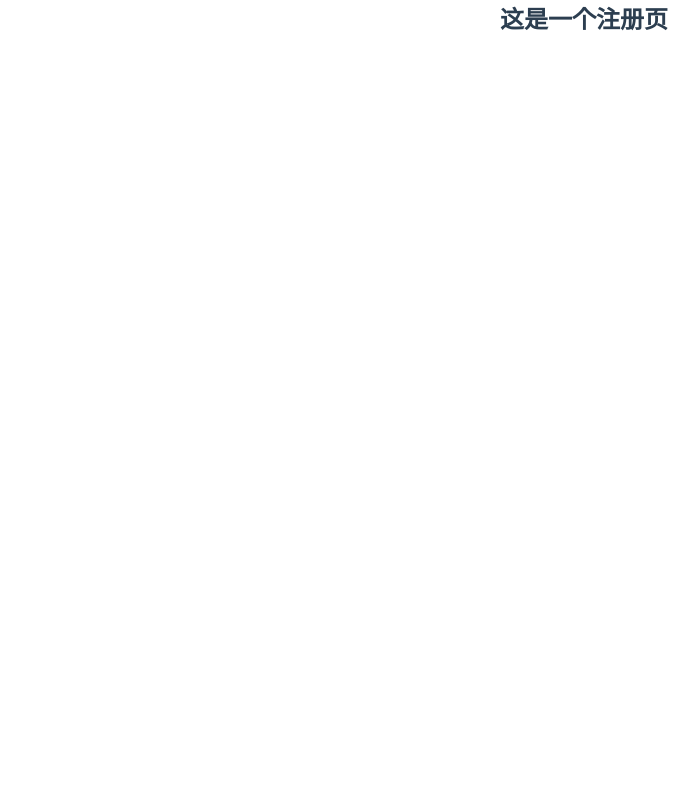
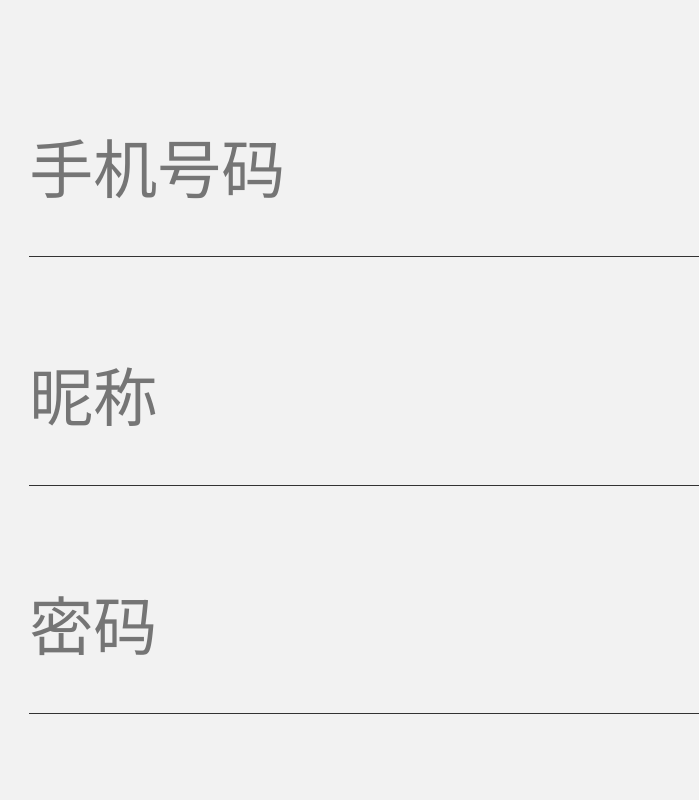
Before and after one commit to jasonjanny/news-development, a Vue app: page /#/register in a window 1280 px wide. Shown: the top 800 px of the page, without its empty margins (56-755 px from the left). Built offline with nearby package versions, Linux system fonts and the light colour scheme; a small style sheet from the web is missing.

Commit message:
实现了注册页面功能

```diff
--- a/src/components/AuthBtn.vue
+++ b/src/components/AuthBtn.vue
@@ -1,9 +1,11 @@
 <template>
-  <button class="loginBtn">登录</button>
+  <button class="loginBtn">{{ btnText }}</button>
 </template>
 
 <script>
-export default {};
+export default {
+  props: ["btnText"],
+};
 </script>
 
 <style lang="less" scoped>
--- a/src/components/AuthInput.vue
+++ b/src/components/AuthInput.vue
@@ -76,7 +76,7 @@ export default {
 };
 </script>
 
-<style lang='less'>
+<style lang='less' scoped>
 // 输入框
 .userInput {
   padding-bottom: 16/360 * 100vw;
--- a/src/views/Login.vue
+++ b/src/views/Login.vue
@@ -18,7 +18,7 @@
       :rule="/^.{6,12}$/"
       err_message="请输入正确的6-12位字符或数字密码"
     />
-    <AuthBtn />
+    <AuthBtn btnText="马上登录" />
   </div>
 </template>
 
--- a/src/views/Register.vue
+++ b/src/views/Register.vue
@@ -1,12 +1,66 @@
 <template>
-  <div>
-    <h2>这是一个注册页</h2>
+  <div class="container">
+    <div class="closeBtn">
+      <span class="iconfont iconicon-test"></span>
+    </div>
+    <div class="logo iconfont iconnew"></div>
+    <!-- 用户名 -->
+    <AuthInput
+      type="text"
+      placeholder="手机号码"
+      :rule="/^1[3456789]\d{9}$/"
+      err_message="请输入正确的手机号码"
+    />
+    <!-- 昵称 -->
+    <AuthInput
+      type="text"
+      placeholder="昵称"
+      :rule="/^.{6,12}$/"
+      err_message="请输入正确的6-12位字符或数字昵称"
+    />
+    <!-- 密码 -->
+    <AuthInput
+      type="password"
+      placeholder="密码"
+      :rule="/^.{6,12}$/"
+      err_message="请输入正确的6-12位字符或数字密码"
+    />
+    <AuthBtn btnText="立即注册" />
   </div>
 </template>
 
 <script>
-export default {};
+import AuthInput from "../components/AuthInput";
+import AuthBtn from "../components/AuthBtn";
+export default {
+  components: {
+    AuthInput,
+    AuthBtn,
+  },
+};
 </script>
 
-<style>
+<style lang="less" scoped>
+.container {
+  height: 600/360 * 100vw;
+  padding: 24/360 * 100vw;
+  background-color: #f2f2f2;
+}
+// 关闭按钮
+.closeBtn {
+  display: flex;
+
+  .iconicon-test {
+    font-size: 27/360 * 100vw;
+  }
+}
+
+// logo
+.logo {
+  text-align: center;
+}
+.iconnew {
+  font-size: 126/360 * 100vw;
+  color: #d81e06;
+}
 </style>
```
